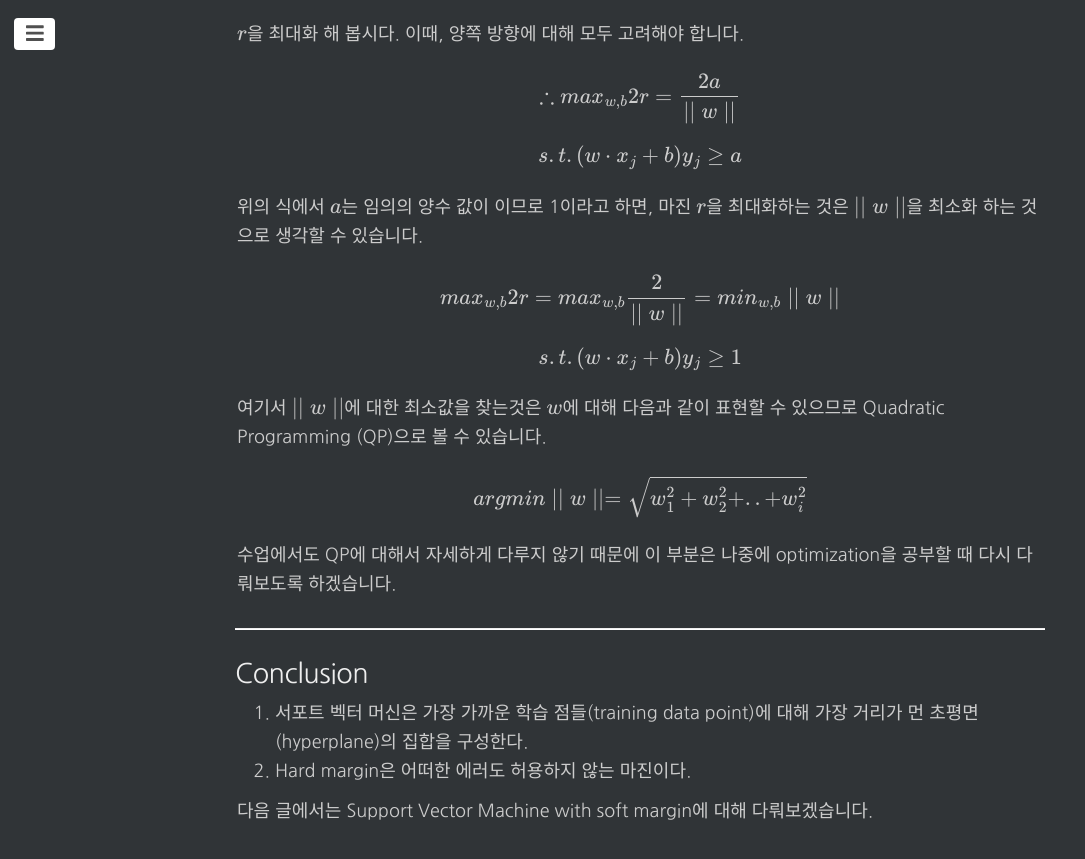
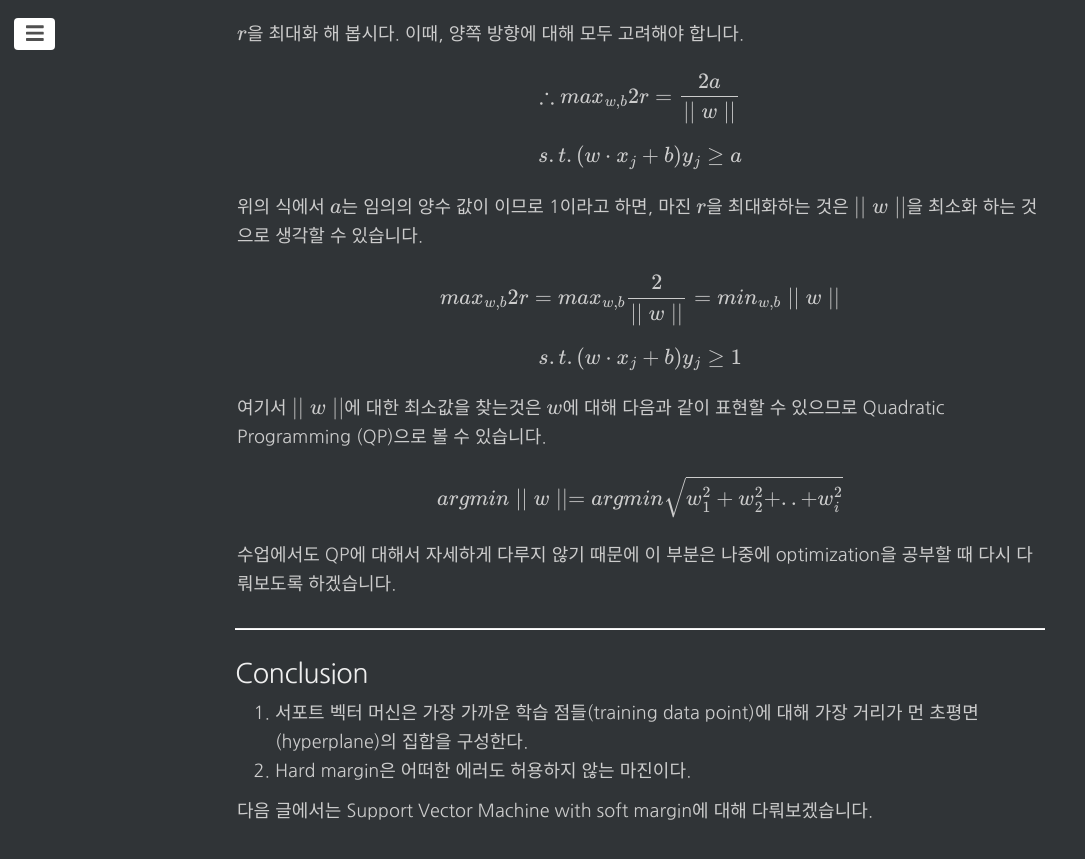
Before and after one commit to changhyeonnam/changhyeonnam.github.io, a Jekyll site: the page built from _posts/2022/2022-7-24-svm_1.md, in a window 1280 px wide and 900 px high, scrolled down 4427 px. Shown: the top 859 px of the window, without its empty margins (0-1085 px from the left). Built offline with Jekyll 4.4.1, drawn with Linux system fonts in a browser that asks for light colours; nearby versions of some CDN libraries; our own code applies the rules of GitHub Pages for plain Markdown files; formulas are drawn with MathJax 3; comment, search, counter and statistics services are not loaded.

Commit message:
update svm_1.md

```diff
--- a/_posts/2022/2022-7-24-svm_1.md
+++ b/_posts/2022/2022-7-24-svm_1.md
@@ -111,7 +111,7 @@ $$s.t.(w\cdot x_j+b)y_j \ge 1$$
 
 여기서 $\mid \mid w \mid \mid$에 대한 최소값을 찾는것은 $w$에 대해 다음과 같이 표현할 수 있으므로 Quadratic Programming (QP)으로 볼 수 있습니다.
 
-$$ argmin\mid\mid w \mid\mid = \sqrt{w_1^2+w_2^2+..+w_i^2} $$
+$$ argmin\mid\mid w \mid\mid = argmin \sqrt{w_1^2+w_2^2+..+w_i^2} $$
 
 수업에서도 QP에 대해서 자세하게 다루지 않기 때문에 이 부분은 나중에 optimization을 공부할 때 다시 다뤄보도록 하겠습니다.
 
```
